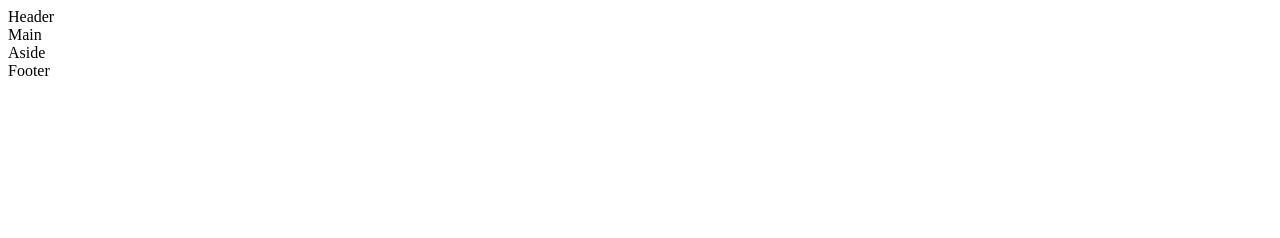
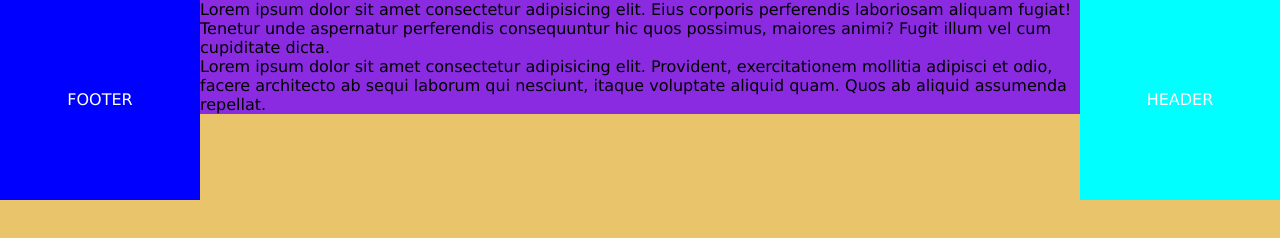
Before and after one commit to Manoo-vala/Css-Practice, a plain HTML site: page CSS4-Float/index.html in a window 1280 px wide. Drawn offline with Linux system fonts and the light colour scheme.

Commit message:
adiciona CSS

```diff
--- a/CSS4-Float/index.css
+++ b/CSS4-Float/index.css
@@ -0,0 +1,24 @@
+.header-container, .footer-container {
+  width: 200px;
+  height: 200px;
+  line-height: 200px;
+  color: #FFF;
+  text-transform: uppercase;
+  text-align: center;
+}
+
+
+.header-container {
+  background-color: aqua;
+  float: right;
+  /* opacity: 0; */
+}
+
+.footer-container {
+  background-color: blue;
+  float: left;
+}
+
+.content-div-container {
+  background-color: blueviolet;
+}
--- a/CSS4-Float/index.html
+++ b/CSS4-Float/index.html
@@ -5,21 +5,23 @@
   <meta http-equiv="X-UA-Compatible" content="IE=edge">
   <meta name="viewport" content="width=device-width, initial-scale=1.0">
   <title>Float</title>
+  <link rel="stylesheet" href="reset.css">
+  <link rel="stylesheet" href="index.css">
 </head>
 <body>
   <header class="header-container">
     Header
   </header>
-  <div class="content-div-container">
-    <main class="main-content">
-      Main
-    </main>
-    <aside class="aside-content">
-      Aside
-    </aside>
-  </div>
   <footer class="footer-container">
     Footer
   </footer>
+  <div class="content-div-container">
+    <main class="main-content">
+      Lorem ipsum dolor sit amet consectetur adipisicing elit. Eius corporis perferendis laboriosam aliquam fugiat! Tenetur unde aspernatur perferendis consequuntur hic quos possimus, maiores animi? Fugit illum vel cum cupiditate dicta.
+    </main>
+    <aside class="aside-content">
+      Lorem ipsum dolor sit amet consectetur adipisicing elit. Provident, exercitationem mollitia adipisci et odio, facere architecto ab sequi laborum qui nesciunt, itaque voluptate aliquid quam. Quos ab aliquid assumenda repellat.
+    </aside>
+  </div>
 </body>
 </html>
```
